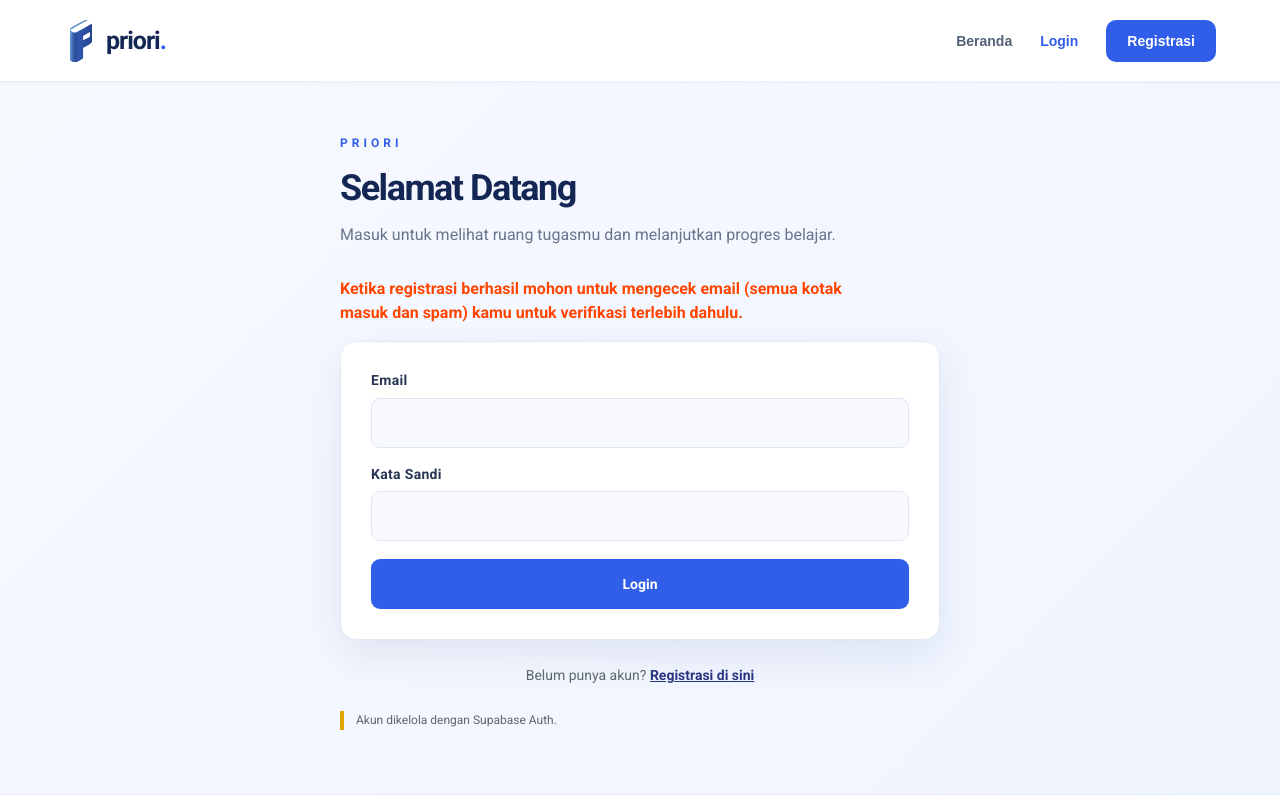
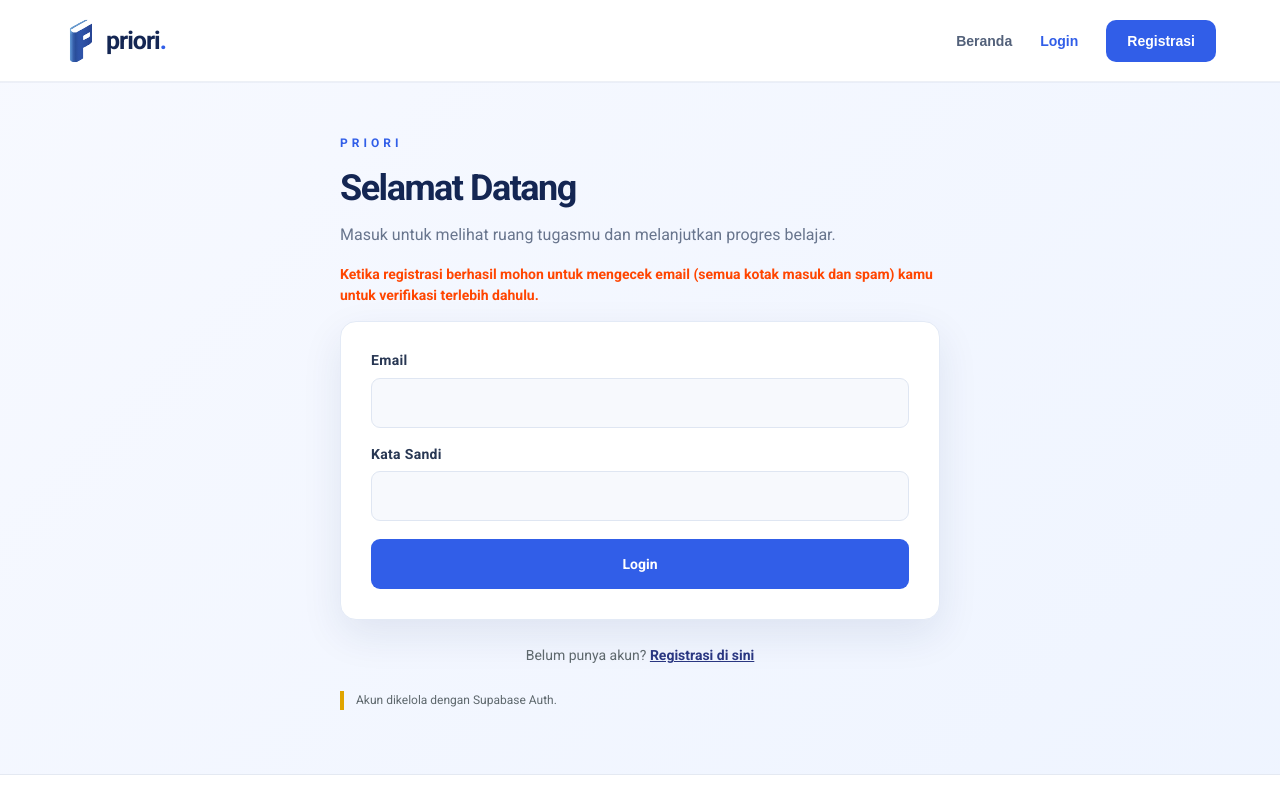
Before and after one commit to fyrdakk/priori_kelompok19, a React (Vite) app: page /login in a window 1280 px wide. Shown: the top 798 px of the page. Built offline with nearby package versions, Linux system fonts and the light colour scheme; no server answers; the database is empty.

Commit message:
Adjust margins and font sizes in auth-split.css

```diff
--- a/src/styles/auth-split.css
+++ b/src/styles/auth-split.css
@@ -94,21 +94,21 @@
   margin: 0 0 14px;
   max-width: none;
 }
+
 .auth-page--simple .page-intro {
   color: #68758d;
   font-size: 16px;
   line-height: 1.75;
-  margin: 0 0 28px;
+  margin: 0 0 15px;
   max-width: 540px;
 }
 
 .auth-page--simple .page-intro-kedua {
   font-weight: var(--font-weight-bold);
   color: orangered;
-  font-size: 16px;
+  font-size: 14px;
   line-height: 1.5;
-  margin-top: 10px;
-  max-width: 550px;
+  margin-bottom: 15px;
 }
 
 .auth-page--simple .card.auth-card {
```
